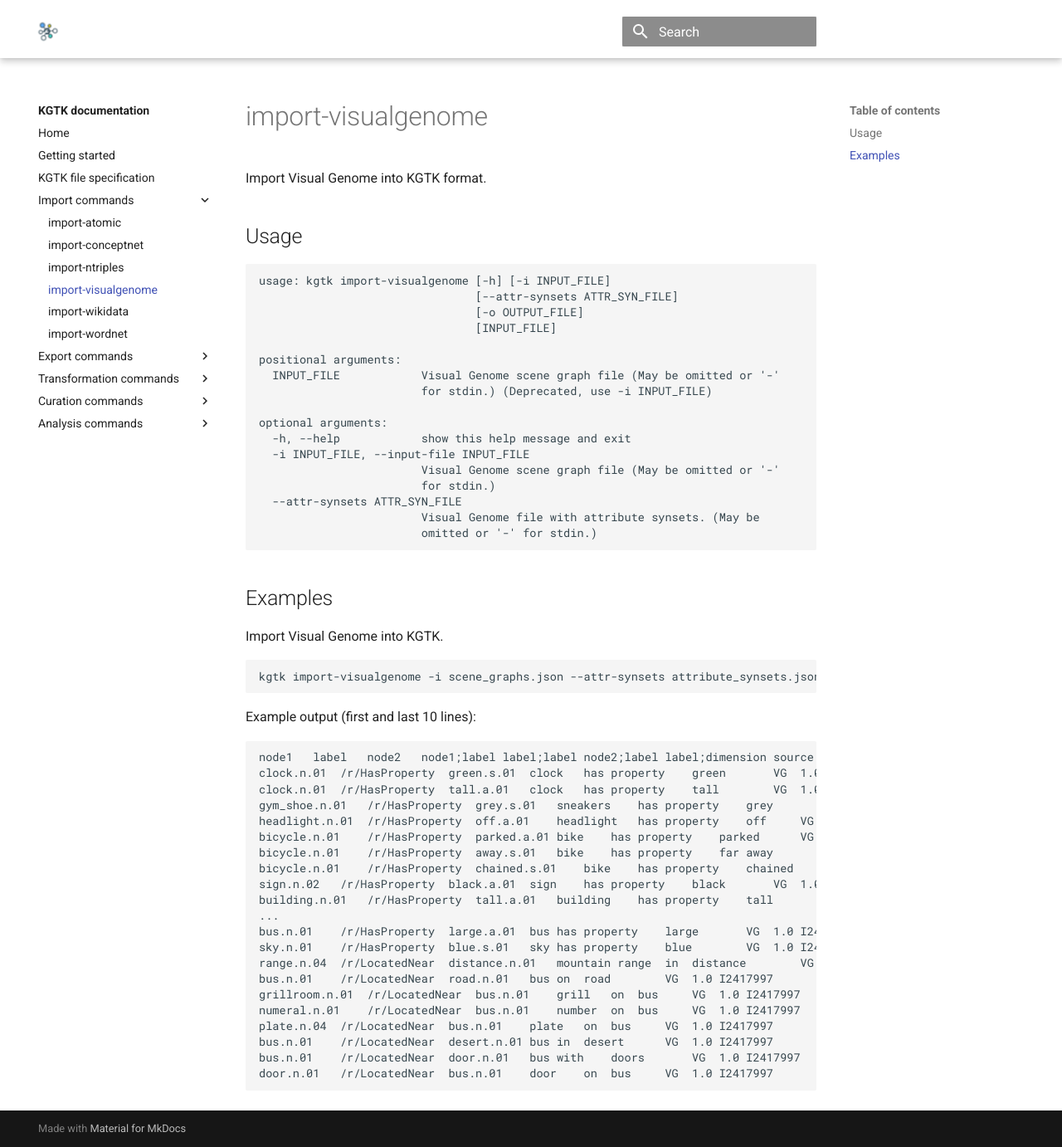
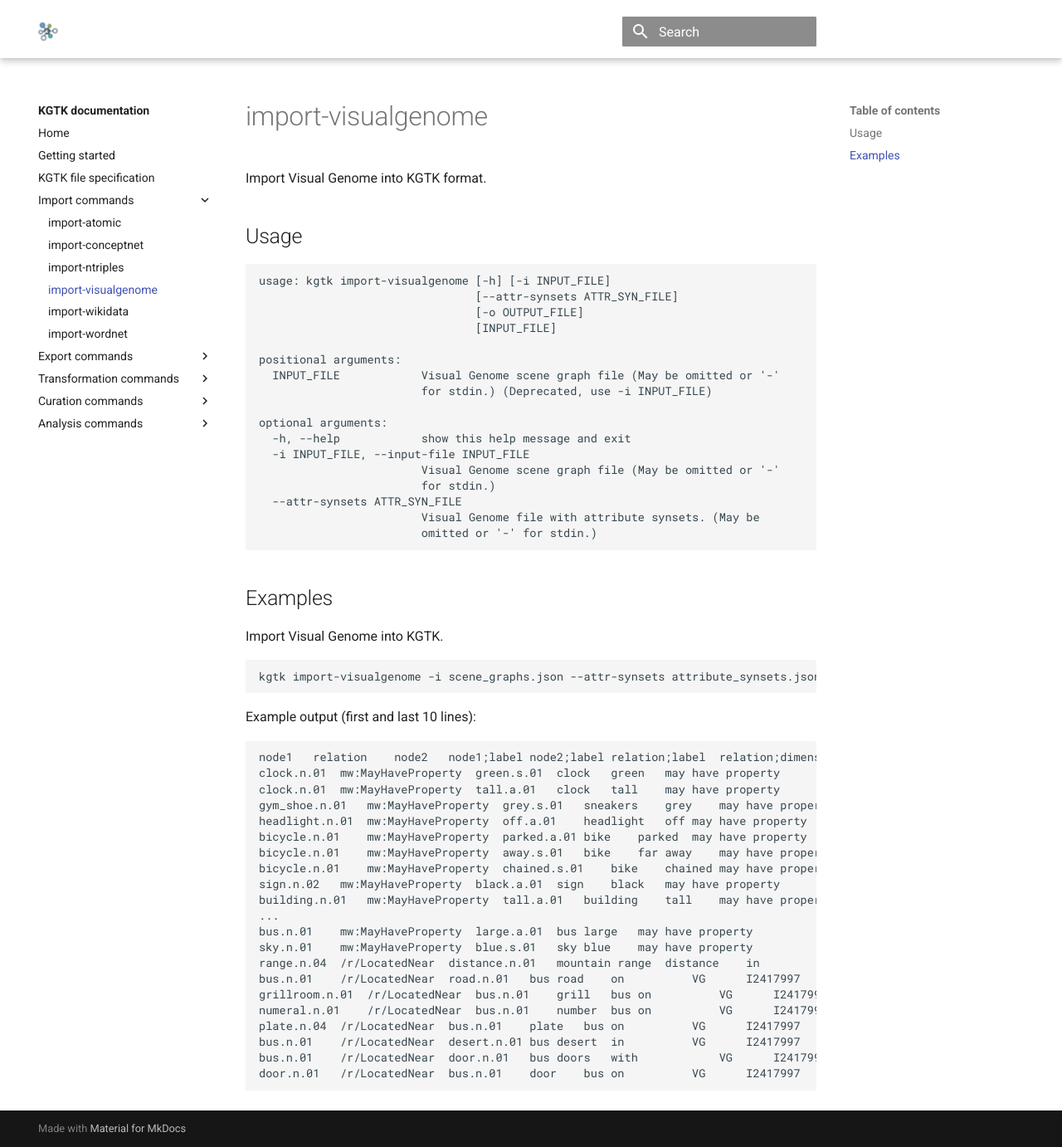
Before and after one commit to usc-isi-i2/kgtk, an MkDocs documentation site: the page built from docs/import/import_visualgenome.md, in a window 1280 px wide and 1382 px high. Shown: the whole window at 83% size. Built offline with MkDocs 1.6.1 and Material for MkDocs 9.7.7, drawn with Linux system fonts in a browser that asks for light colours; comment, search, counter and statistics services are not loaded.

````diff
--- a/docs/import/import_visualgenome.md
+++ b/docs/import/import_visualgenome.md
@@ -31,25 +31,25 @@ kgtk import-visualgenome -i scene_graphs.json --attr-synsets attribute_synsets.j
 
 Example output (first and last 10 lines):
 ```
-node1	label	node2	node1;label	label;label	node2;label	label;dimension	source	weight	creator	sentence	question
-clock.n.01	/r/HasProperty	green.s.01	clock	has property	green		VG	1.0	I1
-clock.n.01	/r/HasProperty	tall.a.01	clock	has property	tall		VG	1.0	I1
-gym_shoe.n.01	/r/HasProperty	grey.s.01	sneakers	has property	grey		VG	1.0	I1
-headlight.n.01	/r/HasProperty	off.a.01	headlight	has property	off		VG	1.0	I1
-bicycle.n.01	/r/HasProperty	parked.a.01	bike	has property	parked		VG	1.0	I1
-bicycle.n.01	/r/HasProperty	away.s.01	bike	has property	far away		VG	1.0	I1
-bicycle.n.01	/r/HasProperty	chained.s.01	bike	has property	chained		VG	1.0	I1
-sign.n.02	/r/HasProperty	black.a.01	sign	has property	black		VG	1.0	I1
-building.n.01	/r/HasProperty	tall.a.01	building	has property	tall		VG	1.0	I1
+node1	relation	node2	node1;label	node2;label	relation;label	relation;dimension	weight	source	origin	sentence	question
+clock.n.01	mw:MayHaveProperty	green.s.01	clock	green	may have property			VG		I1
+clock.n.01	mw:MayHaveProperty	tall.a.01	clock	tall	may have property			VG		I1
+gym_shoe.n.01	mw:MayHaveProperty	grey.s.01	sneakers	grey	may have property			VG		I1
+headlight.n.01	mw:MayHaveProperty	off.a.01	headlight	off	may have property			VG		I1
+bicycle.n.01	mw:MayHaveProperty	parked.a.01	bike	parked	may have property			VG		I1
+bicycle.n.01	mw:MayHaveProperty	away.s.01	bike	far away	may have property			VG		I1
+bicycle.n.01	mw:MayHaveProperty	chained.s.01	bike	chained	may have property			VG		I1
+sign.n.02	mw:MayHaveProperty	black.a.01	sign	black	may have property			VG		I1
+building.n.01	mw:MayHaveProperty	tall.a.01	building	tall	may have property			VG		I1
 ...
-bus.n.01	/r/HasProperty	large.a.01	bus	has property	large		VG	1.0	I2417997
-sky.n.01	/r/HasProperty	blue.s.01	sky	has property	blue		VG	1.0	I2417997
-range.n.04	/r/LocatedNear	distance.n.01	mountain range	in	distance		VG	1.0	I2417997
-bus.n.01	/r/LocatedNear	road.n.01	bus	on	road		VG	1.0	I2417997
-grillroom.n.01	/r/LocatedNear	bus.n.01	grill	on	bus		VG	1.0	I2417997
-numeral.n.01	/r/LocatedNear	bus.n.01	number	on	bus		VG	1.0	I2417997
-plate.n.04	/r/LocatedNear	bus.n.01	plate	on	bus		VG	1.0	I2417997
-bus.n.01	/r/LocatedNear	desert.n.01	bus	in	desert		VG	1.0	I2417997
-bus.n.01	/r/LocatedNear	door.n.01	bus	with	doors		VG	1.0	I2417997
-door.n.01	/r/LocatedNear	bus.n.01	door	on	bus		VG	1.0	I2417997
+bus.n.01	mw:MayHaveProperty	large.a.01	bus	large	may have property			VG		I2417997
+sky.n.01	mw:MayHaveProperty	blue.s.01	sky	blue	may have property			VG		I2417997
+range.n.04	/r/LocatedNear	distance.n.01	mountain range	distance	in			VG		I2417997
+bus.n.01	/r/LocatedNear	road.n.01	bus	road	on			VG		I2417997
+grillroom.n.01	/r/LocatedNear	bus.n.01	grill	bus	on			VG		I2417997
+numeral.n.01	/r/LocatedNear	bus.n.01	number	bus	on			VG		I2417997
+plate.n.04	/r/LocatedNear	bus.n.01	plate	bus	on			VG		I2417997
+bus.n.01	/r/LocatedNear	desert.n.01	bus	desert	in			VG		I2417997
+bus.n.01	/r/LocatedNear	door.n.01	bus	doors	with			VG		I2417997
+door.n.01	/r/LocatedNear	bus.n.01	door	bus	on			VG		I2417997
 ```
````
Also changed, not shown: docs/import/import_atomic.md (+20 -20 lines), docs/import/import_conceptnet.md (+20 -20 lines), docs/import/import_wordnet.md (+20 -20 lines), 5 other files.
